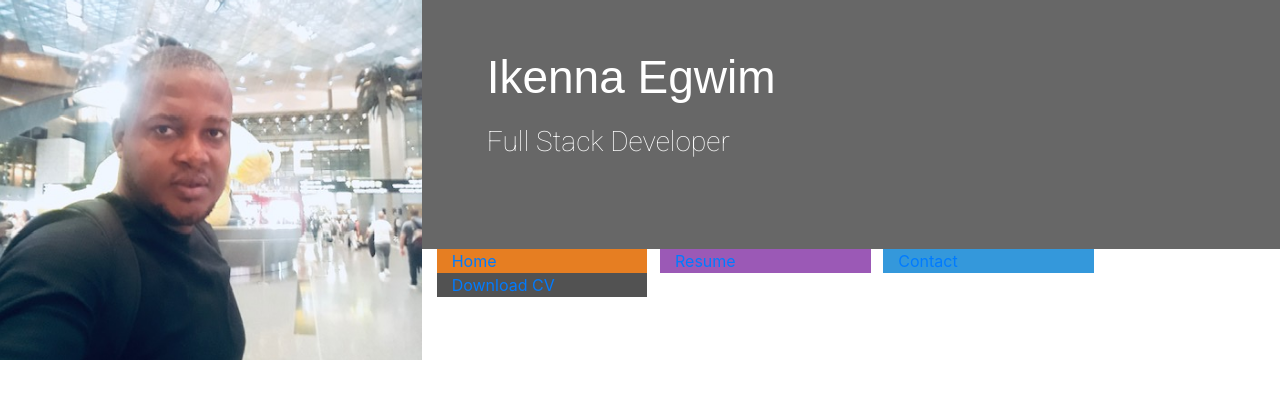
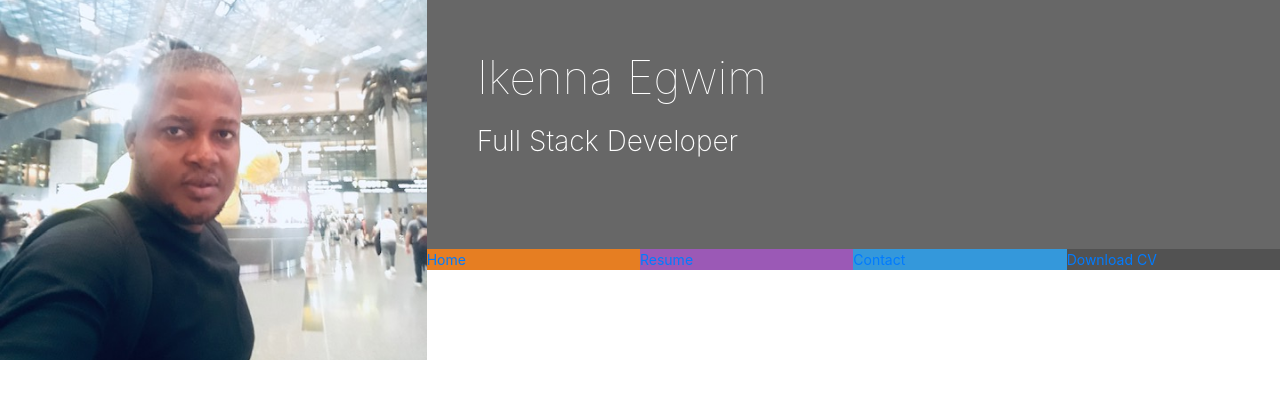
Before and after one commit to IkennaEgwim/Online-Resume, a plain HTML site: page index.html in a window 1280 px wide. Drawn offline with nearby package versions, Linux system fonts and the light colour scheme.

Commit message:
Update menu styling

```diff
--- a/assets/css/style.css
+++ b/assets/css/style.css
@@ -28,7 +28,7 @@ header {
 }
 
 .heading {
-    margin-left: 50px
+    margin-left: 50px;
 }
 
 .logo {
@@ -43,18 +43,30 @@ header {
 }
 
 .name {
-    font-family: "Exo", sans-serif;
+    font-family: "Exo" sans-serif;
     font-weight: 100;
     font-size: 46px;
     margin-top: 50px;
-    color: #ffffff
+    color: #fff
 }
 
 .title {
-    font-family: "Roboto", sans-serif;
+    font-family: "Roboto" sans-serif;
     font-weight: 200;
     font-size: 28px;
     margin-top: 20px;
     margin-bottom: 90px;
     color: #fff;
 }
+.list-inline-item:not(:last-child) {
+    margin: 0;
+}
+
+.menucontainer {
+    font-size: 0;
+}
+
+#nav li {
+    font-size: 14px;
+    padding: 0;
+}
--- a/index.html
+++ b/index.html
@@ -15,18 +15,18 @@
 
 <body>
     <header>
-        <div class="row">
-            <a class="col-md-4 logo" href="index.html"></a>
+        <div class="row no-gutters">
+            <a class="col-md-4 logo" href="02-index.html"></a>
             <div class="col-md-8">
-                <div class="row bg-color-name-title">
+                <div class="row no-gutters bg-color-name-title">
                     <div class="col heading">
                         <h1 class="name">Ikenna Egwim</h1>
                         <h2 class="title"> Full Stack Developer</h2>
                     </div>
                 </div>
-                <div class="row">
+                <div class="row no-gutters">
                     <div class="col">
-                        <ul id="nav" class="list-inline">
+                        <ul id="nav" class="list-inline menucontainer">
                             <li class="col-6 col-sm-3 ui-menu-color-home list-inline-item">
                                 <a href="#"><span>Home</span></a>
                             </li>
```
